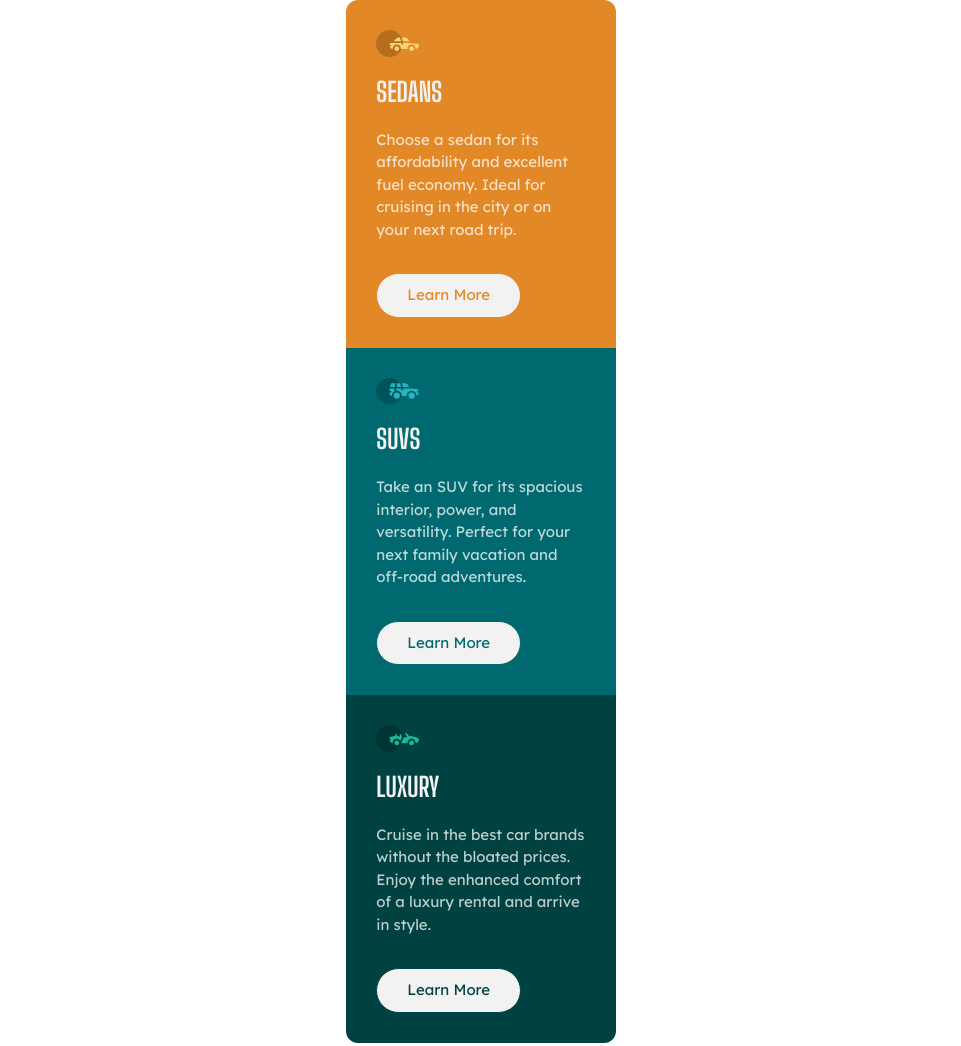
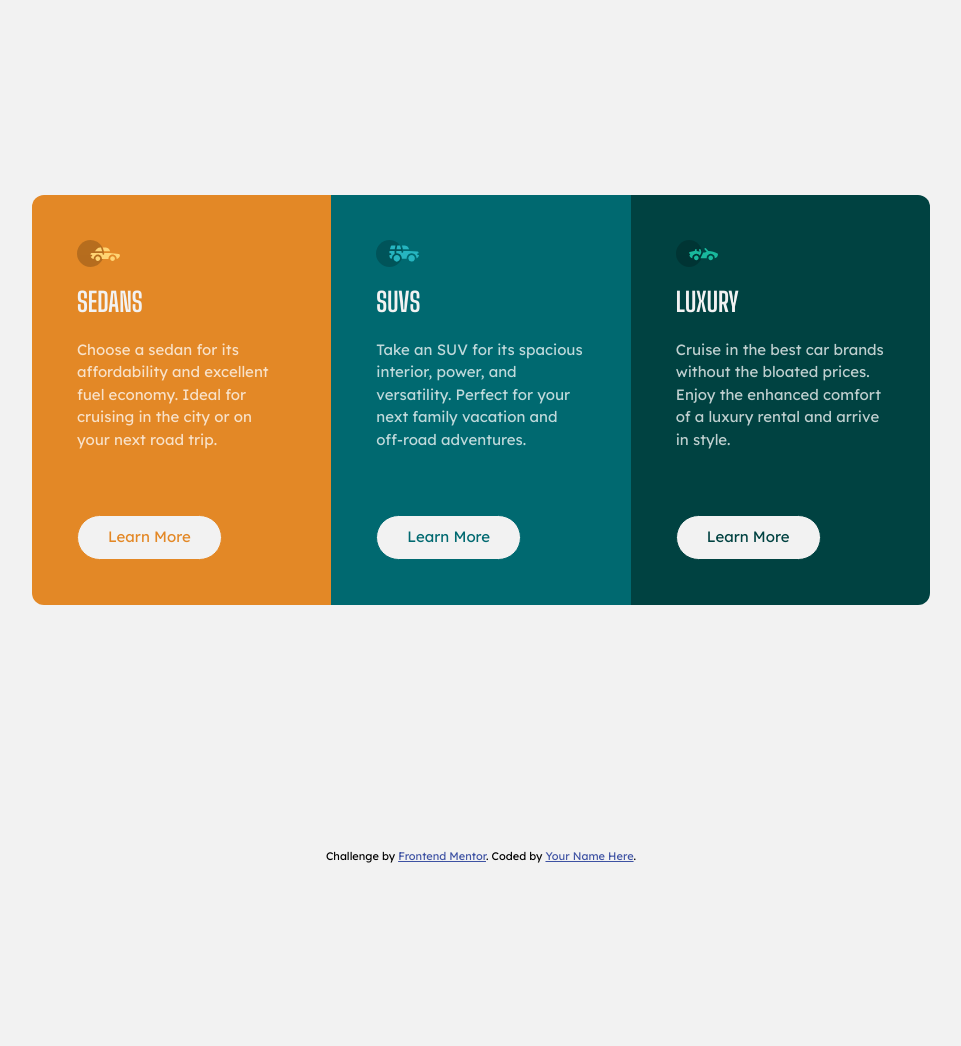
Before and after one commit to SunbearDay/3-column-preview-card, a plain HTML site: page index.html in a window 1280 px wide. Shown: the top 1046 px of the page, without its empty margins (159-1120 px from the left). After the commit the page ends 865 px from the top, so only its background shows below. Drawn offline with Linux system fonts and the light colour scheme.

Commit message:
Basic desktop design done

```diff
--- a/styles/style.css
+++ b/styles/style.css
@@ -1,12 +1,14 @@
 /* style.css */
+
+/*
+  Check line heights.
+*/
+
+/* Import fonts. */
 
 @import url('https://fonts.googleapis.com/css2?family=Lexend+Deca&display=swap');
 
-/* font-family: 'Lexend Deca', sans-serif; */
-
 @import url('https://fonts.googleapis.com/css2?family=Big+Shoulders+Display:wght@700&display=swap');
-
-/* font-family: 'Big Shoulders Display', cursive; */
 
 :root {
   --color-bright-orange: hsl(31, 77%, 52%);
@@ -31,10 +33,11 @@
 }
 
 body {
+  background-color: var(--color-very-light-gray);
   font-family: 'Lexend Deca', sans-serif;
   font-size: calc((15 / 16) * 1em);
+  line-height: 1.5;
   font-weight: 400;
-  line-height: 1.5;
 }
 
 img, picture, video, canvas, svg {
@@ -46,14 +49,15 @@ img, picture, video, canvas, svg {
   font: inherit;
 }
 
-/* :is(p, h1, h2, h3, h4, h5, h6) {
+:is(p, h1, h2, h3, h4, h5, h6) {
   overflow-wrap: break-word;
-} */
+}
 
 main {
   display: grid;
+  min-height: 100%;
   place-items: center;
-  min-height: 100%;
+  padding: 1em;
 }
 
 footer {
@@ -61,11 +65,12 @@ footer {
 }
 
 .card-group {
+  border-radius: calc((12 / 16) * 1rem);
   max-width: calc((375 / 16) * 1rem);
+  overflow: hidden;
 }
 
 .card {
-  overflow: hidden;
   padding: 2em;
 }
 
@@ -88,20 +93,19 @@ footer {
 }
 
 .card button {
+  background-color: var(--color-very-light-gray);
+  border-radius: 30px;
   padding: 10px 30px;
-  border-radius: 30px;
-  background-color: var(--color-very-light-gray);
 }
 
 .card button:hover {
+  background-color: transparent;
   border-color: var(--color-white);
   color: var(--color-white);
-  background-color: transparent;
 }
 
 .card--sedans {
   background-color: var(--color-bright-orange);
-  border-radius: 12px 12px 0 0;
 }
 
 .card--sedans button {
@@ -111,7 +115,6 @@ footer {
 
 .card--suvs {
   background-color: var(--color-dark-cyan);
-  border-radius: 0;
 }
 
 .card--suvs button {
@@ -121,10 +124,25 @@ footer {
 
 .card--luxury {
   background-color: var(--color-very-dark-cyan);
-  border-radius: 0 0 12px 12px;
 }
 
 .card--luxury button {
   border: 1px solid var(--color-very-dark-cyan);
   color: var(--color-very-dark-cyan);
 }
+
+@media (min-width: calc((1000 / 16) * 1rem)) {
+  .card-group {
+    display: grid;
+    grid-template-columns: repeat(3, 1fr);
+    max-width: calc((1440 / 16) * 1rem);
+  }
+
+  .card {
+    padding: 3em;
+  }
+
+  .card p {
+    margin-bottom: 4rem;
+  }
+}
```
